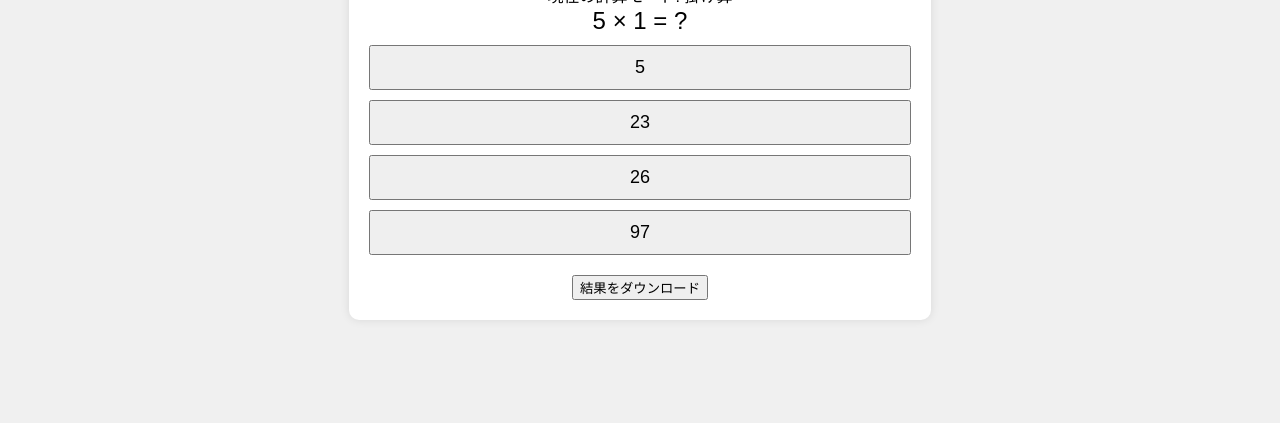
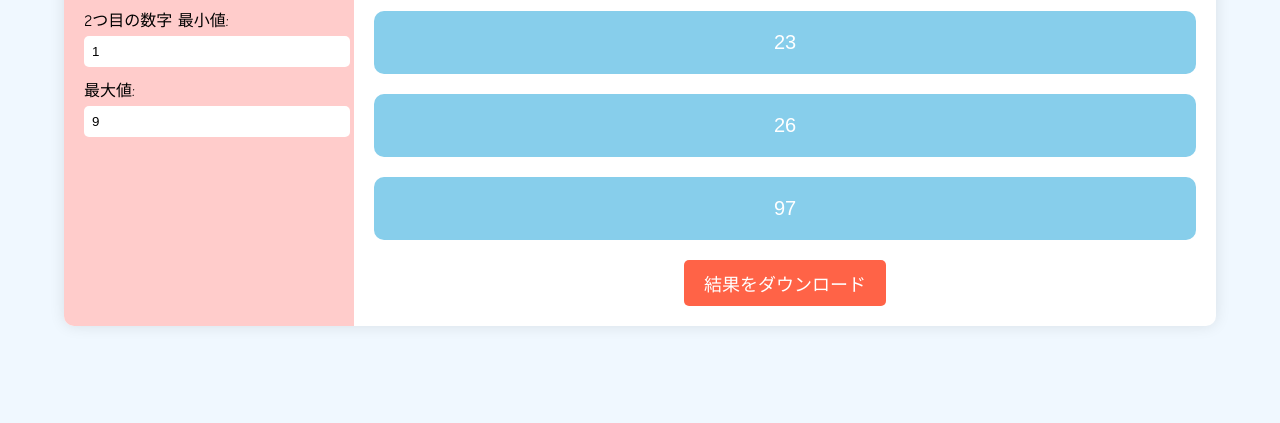
Before and after one commit to KenichiTakada/math-game, a plain HTML site: page index.html in a window 1280 px wide. Shown: the part 377-800 px from the top of the page. Drawn offline with Linux system fonts and the light colour scheme.

Commit message:
Update styles.css

```diff
--- a/styles.css
+++ b/styles.css
@@ -1,66 +1,121 @@
 body {
-  font-family: Arial, sans-serif;
+    font-family: 'Comic Sans MS', sans-serif;
     display: flex;
     justify-content: center;
     align-items: center;
     height: 100vh;
     margin: 0;
-  background-color: #f0f0f0;
+    background-color: #f0f8ff;
+}
+
+.container {
+    display: flex;
+    width: 90%;
+    max-width: 1200px;
+    background-color: #fff;
+    box-shadow: 0 0 15px rgba(0, 0, 0, 0.1);
+    border-radius: 10px;
+    overflow: hidden;
+}
+
+.menu {
+    background-color: #ffcccb;
+    padding: 20px;
+    flex: 0 0 250px;
+}
+
+.menu h2 {
+    margin-top: 0;
+}
+
+.menu label {
+    display: block;
+    margin-top: 10px;
+}
+
+.menu input, .menu select {
+    width: 100%;
+    padding: 8px;
+    margin-top: 5px;
+    border: none;
+    border-radius: 5px;
 }
 
 .game-container {
+    flex: 1;
+    padding: 20px;
     text-align: center;
-  background: white;
-  padding: 20px;
-  border-radius: 10px;
-  box-shadow: 0 0 10px rgba(0, 0, 0, 0.1);
 }
 
-.settings {
-  margin-bottom: 20px;
+h1 {
+    color: #ff6347;
 }
 
 #question {
-  font-size: 24px;
-  margin-bottom: 10px;
+    font-size: 30px;
+    margin: 20px 0;
 }
 
 #choices {
     display: flex;
     flex-direction: column;
-  gap: 10px;
+    gap: 20px;
 }
 
 .choice {
-  padding: 10px;
-  font-size: 18px;
+    padding: 20px;
+    font-size: 20px;
+    background-color: #87ceeb;
+    color: white;
+    border: none;
+    border-radius: 10px;
+    cursor: pointer;
+    transition: transform 0.2s, background-color 0.2s;
 }
 
-#result {
-  margin-top: 20px;
-  font-size: 20px;
-}
-
-.correct {
-  color: green;
-  font-weight: bold;
-}
-
-.incorrect {
-  color: red;
-  font-weight: bold;
+.choice:hover {
+    background-color: #1e90ff;
+    transform: scale(1.05);
 }
 
 .correct-answer {
     background-color: #d4edda;
     color: #155724;
+    padding: 10px;
+    border-radius: 10px;
+    margin-top: 20px;
 }
 
 .incorrect-answer {
     background-color: #f8d7da;
     color: #721c24;
+    padding: 10px;
+    border-radius: 10px;
+    margin-top: 20px;
+}
+
+#result {
+    margin-top: 20px;
+    font-size: 24px;
+    font-weight: bold;
 }
 
 #summary {
     margin-top: 20px;
 }
+
+button {
+    padding: 10px 20px;
+    font-size: 18px;
+    background-color: #ff6347;
+    color: white;
+    border: none;
+    border-radius: 5px;
+    cursor: pointer;
+    transition: transform 0.2s, background-color 0.2s;
+}
+
+button:hover {
+    background-color: #ff4500;
+    transform: scale(1.05);
+}
```
Lines whose indentation alone changed are shown as unchanged.
